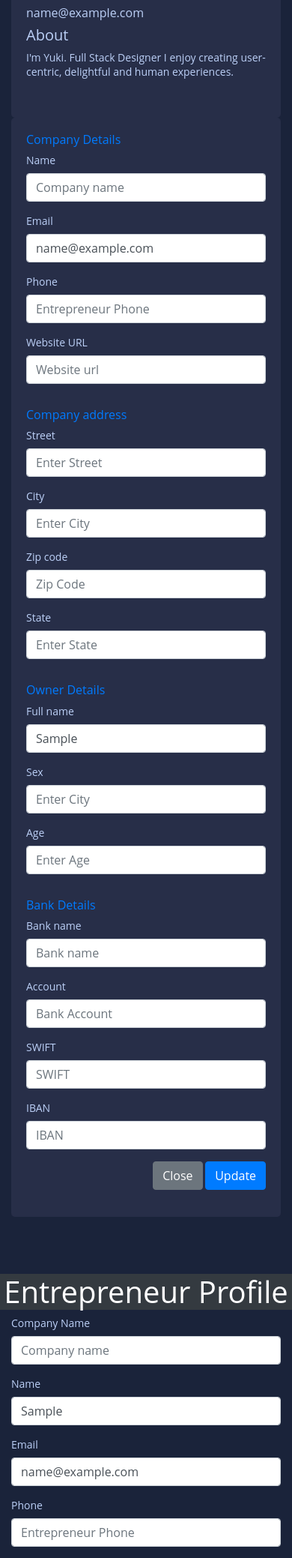
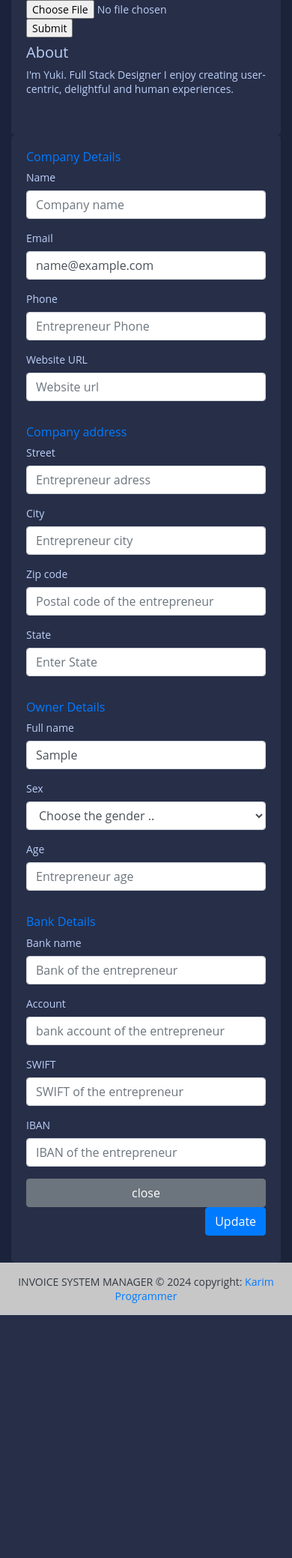
Before and after one commit to AbouYounes/django_invoice_manager, a Django app: page /en/add-entrepreneur in a window 390 px wide. Shown: the part 283-2361 px from the top of the page at 75% size. After the commit the page ends 2037 px from the top, so only its background shows below. Run offline with Django 5.2, Linux system fonts and the light colour scheme; the visitor is signed in with stand-in values (Sample User, id 1); data comes from the database, SQL or seed files in the repository; data that the repository does not hold is empty.

Commit message:
add upload file feature

```diff
--- a/invoice_app/views.py
+++ b/invoice_app/views.py
@@ -25,7 +25,6 @@ def dashboard(request):
     if request.user.is_authenticated:
         id = request.user.id
 
-    print('id= ',id)
     invoices = Invoice.objects.filter(save_by=id).all()
     customers = Customer.objects.filter(save_by=id).all()
     article = Article.objects.select_related('save_by').all()
@@ -163,16 +162,15 @@ def entrepView(request):
     if request.user.is_authenticated:
         id = request.user.id
     try:
-        if Entrepreneur.objects.filter(save_by=id).exists():
-            entrepreneur = Entrepreneur.objects.filter(save_by=id).get()
+        if Firma.objects.filter(id=id).exists():
+            firma = Firma.objects.filter(id=id).get()
         else:
             data = {
                 'name': request.user.first_name,
                 'email': request.user.email,
-                'save_by': request.user
             }
             try:
-                created = Entrepreneur.objects.create(**data)
+                created = Firma.objects.create(**data)
                 if created:
                     messages.success(request, _("Entrepreneur updated successfully."))
                 else:
@@ -195,11 +193,11 @@ def entrepView(request):
             'age': request.POST.get('age'),
             'city': request.POST.get('city'),
             'zip_code': request.POST.get('zip'),
-            'save_by': request.user
+            'logo': request.POST.get('logo'),
 
         }
         try:
-            created = Entrepreneur.objects.update(**data)
+            created = Firma.objects.update(**data)
             if created:
                 messages.success(request, _("Entrepreneur updated successfully."))
             else:
@@ -208,8 +206,8 @@ def entrepView(request):
 
             messages.error(request, _(f"Sorry our system is detecting the following issues: {e}"))
 
-    entrepreneur = Entrepreneur.objects.filter(save_by=id).get()
-    context = {'entrepreneur': entrepreneur}
+    firma = Firma.objects.filter(id=id).get()
+    context = {'firma': firma}
     return render(request, 'add_entrepreneur.html', context)
 
 class AddEntrepreneurView(LoginRequiredMixin, View):
--- a/templates/add_entrepreneur.html
+++ b/templates/add_entrepreneur.html
@@ -16,6 +16,8 @@
                             <div class="user-profile">
                                 <div class="user-avatar">
                                     <img src="{{ request.user.firma.logo.url }}" alt="Logo Firma" style="width:200px;height:150px;">
+                                    <input type="file" id="logo" name="logo" value="firma.logo">
+                                    <input type="submit">
                                 </div>
                                 <h5 class="user-name">{{entrepreneur.company}}</h5>
                                 <h6 class="user-email">{{entrepreneur.email}}</h6>
@@ -39,22 +41,22 @@
                                 <div class="col-xl-6 col-lg-6 col-md-6 col-sm-6 col-12">
                                     <div class="form-group">
                                         <label for="company">{% trans 'Name' %}</label>
-                                        <input name="company" required type="text" class="form-control" id="company"
-                                            placeholder="{% trans 'Company name' %}" value="{{entrepreneur.company}}">
+                                        <input name="company" type="text" class="form-control" id="company"
+                                            placeholder="{% trans 'Company name' %}" value="{{firma.company}}">
                                     </div>
                                 </div>
                                 <div class="col-xl-6 col-lg-6 col-md-6 col-sm-6 col-12">
                                     <div class="form-group">
                                         <label for="email">{% trans 'Email' %}</label>
-                                        <input name="email" required type="email" class="form-control" id="email"
-                                        placeholder="{% trans 'Entrepreneur Email' %}" value="{{entrepreneur.email}}">
+                                        <input name="email" type="email" class="form-control" id="email"
+                                            placeholder="{% trans 'Entrepreneur Email' %}" value="{{firma.email}}">
                                     </div>
                                 </div>
                                 <div class="col-xl-6 col-lg-6 col-md-6 col-sm-6 col-12">
                                     <div class="form-group">
                                         <label for="phone">{% trans 'Phone' %}</label>
-                                        <input name="phone" required type="number" class="form-control" id="phone"
-                                            placeholder="{% trans 'Entrepreneur Phone' %}" value="{{entrepreneur.phone}}">
+                                        <input name="phone" type="number" class="form-control" id="phone"
+                                            placeholder="{% trans 'Entrepreneur Phone' %}" value="{{firma.phone}}">
                                     </div>
                                 </div>
                                 <div class="col-xl-6 col-lg-6 col-md-6 col-sm-6 col-12">
@@ -73,19 +75,22 @@
                                 <div class="col-xl-6 col-lg-6 col-md-6 col-sm-6 col-12">
                                     <div class="form-group">
                                         <label for="Street">{% trans 'Street' %}</label>
-                                        <input type="name" class="form-control" id="address" name="address" placeholder="Enter Street" value="{{entrepreneur.address}}">
+                                        <input name="address" type="text" type="text" class="form-control" id="address"
+                                            placeholder="{% trans 'Entrepreneur adress' %}" value="{{firma.address}}">
                                     </div>
                                 </div>
                                 <div class="col-xl-6 col-lg-6 col-md-6 col-sm-6 col-12">
                                     <div class="form-group">
-                                        <label for="ciTy">{% trans 'City' %}</label>
-                                        <input type="name" class="form-control" id="city" name="city" placeholder="Enter City" value="{{entrepreneur.city}}">
+                                        <label for="Street">{% trans 'City' %}</label>
+                                        <input name="city" type="text" class="form-control" id="city"
+                                            placeholder="{% trans 'Entrepreneur city' %}" value="{{firma.city}}">
                                     </div>
                                 </div>
                                 <div class="col-xl-6 col-lg-6 col-md-6 col-sm-6 col-12">
                                     <div class="form-group">
                                         <label for="zIp">{% trans 'Zip code' %}</label>
-                                        <input type="text" class="form-control" id="zip_code" name="zip_code" placeholder="Zip Code" value="{{entrepreneur.zip_code}}">
+                                        <input name="zip" type="text" class="form-control" id="zip"
+                                            placeholder="{% trans 'Postal code of the entrepreneur' %}" value="{{firma.zip_code}}">
                                     </div>
                                 </div>
                                 <div class="col-xl-6 col-lg-6 col-md-6 col-sm-6 col-12">
@@ -104,19 +109,25 @@
                                 <div class="col-xl-6 col-lg-6 col-md-6 col-sm-6 col-12">
                                     <div class="form-group">
                                         <label for="Street">{% trans 'Full name' %}</label>
-                                        <input type="name" class="form-control" id="name" name="name" placeholder="Enter Street" value="{{entrepreneur.name}}">
+                                        <input name="name" type="text" class="form-control" id="name"
+                                            placeholder="{% trans 'Entrepreneur first and last name' %}" value="{{firma.name}}">
                                     </div>
                                 </div>
                                 <div class="col-xl-6 col-lg-6 col-md-6 col-sm-6 col-12">
                                     <div class="form-group">
                                         <label for="sex">{% trans 'Sex' %}</label>
-                                        <input type="name" class="form-control" id="sex" name="sex" placeholder="Enter City" value="{{entrepreneur.sex}}">
+                                        <select name="sex" class="form-control" id="sex">
+                                            <option>{% trans 'Choose the gender' %} ..</option>
+                                            <option value="{{firma.sex}}">{% trans 'Male' %}</option>
+                                            <option value="{{firma.sex}}">{% trans 'Feminine' %}</option>
+                                        </select>
                                     </div>
                                 </div>
                                 <div class="col-xl-6 col-lg-6 col-md-6 col-sm-6 col-12">
                                     <div class="form-group">
                                         <label for="age">{% trans 'Age' %}</label>
-                                        <input type="text" class="form-control" id="age" name="age" placeholder="Enter Age" value="{{entrepreneur.age}}">
+                                        <input name="age" type="number" class="form-control" id="age"
+                                            placeholder="{% trans 'Entrepreneur age' %}" value="{{firma.age}}">
                                     </div>
                                 </div>
                             </div>
@@ -129,25 +140,29 @@
                                 <div class="col-xl-6 col-lg-6 col-md-6 col-sm-6 col-12">
                                     <div class="form-group">
                                         <label for="Bank">{% trans 'Bank name' %}</label>
-                                        <input type="name" class="form-control" id="bank" name="bank" placeholder="Bank name" value="{{entrepreneur.bank}}">
+                                        <input name="bank" type="text" class="form-control" id="bank"
+                                            placeholder="{% trans 'Bank of the entrepreneur' %}" value="{{firma.bank}}">
                                     </div>
                                 </div>
                                 <div class="col-xl-6 col-lg-6 col-md-6 col-sm-6 col-12">
                                     <div class="form-group">
                                         <label for="Account">{% trans 'Account' %}</label>
-                                        <input type="name" class="form-control" id="bankaccount" name="bank" placeholder="Bank Account" value="{{entrepreneur.bankaccount}}">
+                                        <input name="bankaccount" type="text" class="form-control" id="bankaccount"
+                                            placeholder="{% trans 'bank account of the entrepreneur' %}" value="{{firma.bankaccount}}">
                                     </div>
                                 </div>
                                 <div class="col-xl-6 col-lg-6 col-md-6 col-sm-6 col-12">
                                     <div class="form-group">
                                         <label for="swift">{% trans 'SWIFT' %}</label>
-                                        <input type="text" class="form-control" id="swift" name="swift" placeholder="SWIFT" value="{{entrepreneur.swift}}">
+                                        <input name="swift" type="text" class="form-control" id="swift"
+                                            placeholder="{% trans 'SWIFT of the entrepreneur' %}" value="{{firma.swift}}">
                                     </div>
                                 </div>
                                 <div class="col-xl-6 col-lg-6 col-md-6 col-sm-6 col-12">
                                     <div class="form-group">
                                         <label for="iban">{% trans 'IBAN' %}</label>
-                                        <input type="text" class="form-control" id="iban" name="iban" placeholder="IBAN" value="{{entrepreneur.iban}}">
+                                        <input name="iban" type="text" class="form-control" id="iban"
+                                            placeholder="{% trans 'IBAN of the entrepreneur' %}" value="{{firma.iban}}">
                                     </div>
                                 </div>
                             </div>
@@ -156,8 +171,8 @@
                             <div class="row gutters">
                                 <div class="col-xl-12 col-lg-12 col-md-12 col-sm-12 col-12">
                                     <div class="text-right">
-                                        <button type="button" class="btn btn-secondary">{% trans 'Close' %}</button>
-                                        <button type="button" class="btn btn-primary">{% trans 'Update' %}</button>
+                                        <a href="{% url 'home' %}" class="btn col-md-2 btn-secondary">{% trans 'close' %}</a>
+                                        <button type="submit" class="btn btn-primary">{% trans 'Update' %}</button>
                                     </div>
                                 </div>
                             </div>
@@ -169,120 +184,4 @@
     </form>
 </div>
 
-
-
-
-<br><br><br><br>
-
-<h1 class="text-capitalize text-center mx-10 bg-dark text-white">{% trans 'Entrepreneur profile' %}</h1>
-
-<div class="container">
-    <form method="post">
-        {% csrf_token %}
-        <div class="form-row">
-
-            <div class="form-group col-md-5">
-                <label for="company">{% trans 'Company Name' %}</label>
-                <input name="company" required type="text" class="form-control" id="company"
-                    placeholder="{% trans 'Company name' %}" value="{{entrepreneur.company}}">
-            </div>
-
-            <div class="form-group col-md-5">
-                <label for="name">{% trans 'Name' %}</label>
-                <input name="name" required type="text" class="form-control" id="name"
-                    placeholder="{% trans 'Entrepreneur first and last name' %}" value="{{entrepreneur.name}}">
-            </div>
-
-            <div class="form-group col-md-4">
-                <label for="email">{% trans 'Email' %}</label>
-                <input name="email" required type="email" class="form-control" id="email"
-                 placeholder="{% trans 'Entrepreneur Email' %}" value="{{entrepreneur.email}}">
-            </div>
-
-            <div class="form-group col-md-3">
-                <label for="phone">{% trans 'Phone' %}</label>
-                <input name="phone" required type="number" class="form-control" id="phone"
-                    placeholder="{% trans 'Entrepreneur Phone' %}" value="{{entrepreneur.phone}}">
-            </div>
-        </div>
-
-        <div class="form-row">
-            <div class="form-group col-md-6">
-                <label for="sex">{% trans 'Sex' %}</label>
-                <select name="sex" class="form-control" required id="sex">
-                    <option>{% trans 'Choose the gender' %} ..</option>
-                    <option value="M">{% trans 'Male' %}</option>
-                    <option value="F">{% trans 'Feminine' %}</option>
-                </select>
-            </div>
-
-            <div class="form-group col-md-3">
-                <label for="phone">{% trans 'Age' %}</label>
-                <input name="age" required type="number" class="form-control" id="age"
-                    placeholder="{% trans 'Entrepreneur age' %}" value="{{entrepreneur.age}}">
-            </div>
-        </div>
-
-        <div class="form-row">
-            <div class="form-group col-md-12">
-                <label for="addres">{% trans 'Address' %} </label>
-                <input name="address" type="text" required type="text" class="form-control" id="address"
-                    placeholder="{% trans 'Entrepreneur adress' %}" value="{{entrepreneur.address}}">
-            </div>
-        </div>
-
-        <div class="form-row">
-            <div class="form-group col-md-6">
-                <label for="city">{% trans 'City' %}</label>
-                <input name="city" required type="text" class="form-control" id="city"
-                    placeholder="{% trans 'Entrepreneur city' %}" value="{{entrepreneur.city}}">
-            </div>
-
-            <div class="form-group col-md-6">
-                <label for="zip">{% trans 'Zip code' %} </label>
-                <input name="zip" required type="text" class="form-control" id="zip"
-                    placeholder="{% trans 'Postal code of the entrepreneur' %}" value="{{entrepreneur.zip_code}}">
-            </div>
-
-            <div class="form-group col-md-6">
-                <label for="zip">{% trans 'Bank' %} </label>
-                <input name="bank" required type="text" class="form-control" id="bank"
-                    placeholder="{% trans 'Bank of the entrepreneur' %}" value="{{entrepreneur.bank}}">
-            </div>
-
-            <div class="form-group col-md-6">
-                <label for="zip">{% trans 'Bank Account' %} </label>
-                <input name="bankaccount" required type="text" class="form-control" id="bankaccount"
-                    placeholder="{% trans 'bank account of the entrepreneur' %}" value="{{entrepreneur.bankaccount}}">
-            </div>
-
-            <div class="form-group col-md-6">
-                <label for="zip">{% trans 'SWIFT' %} </label>
-                <input name="swift" required type="text" class="form-control" id="swift"
-                    placeholder="{% trans 'SWIFT of the entrepreneur' %}" value="{{entrepreneur.swift}}">
-            </div>
-
-            <div class="form-group col-md-6">
-                <label for="zip">{% trans 'IBAN' %} </label>
-                <input name="iban" required type="text" class="form-control" id="iban"
-                    placeholder="{% trans 'IBAN of the entrepreneur' %}" value="{{entrepreneur.iban}}">
-            </div>
-        </div>
-
-        <div class="row">
-            <button type="submit" class="btn btn-primary">{% trans 'Save' %}</button>
-
-            <a href='#' class="col-md-8">
-                <span class="badge text-bg-secondary"></span>
-            </a>
-
-            <a href="{% url 'home' %}" class="btn col-md-2 btn-danger">{% trans 'close' %}
-            </a>
-        </div>
-
-    </form>
-</div>
-
-<br><br><br>
-
 {% endblock content %}
--- a/templates/base.html
+++ b/templates/base.html
@@ -58,7 +58,7 @@
         <ul class="navbar-nav mr-auto">
           <li class="nav-item dropdown">
             <a class="nav-link dropdown-toggle" href="#" role="button" data-toggle="dropdown" aria-expanded="false">
-              {% trans 'Hello' %}, {{ request.user.username }} {{ request.user.id }}
+              {% trans 'Hello' %}, {{ request.user.firma.id }}
             </a>
             <div class="dropdown-menu">
               <a class="dropdown-item" href="{% url 'add-entrepreneur' %}">{% trans 'My Profil' %}</a>
```
Also changed, not shown: invoice_app/models.py (+17 -1 lines), invoice_app/migrations/0019_firma_address_firma_age_firma_bank_firma_bankaccount_and_more.py (added), invoice_app/migrations/0020_alter_firma_logo.py (added), static/images/profile1.png (added).
